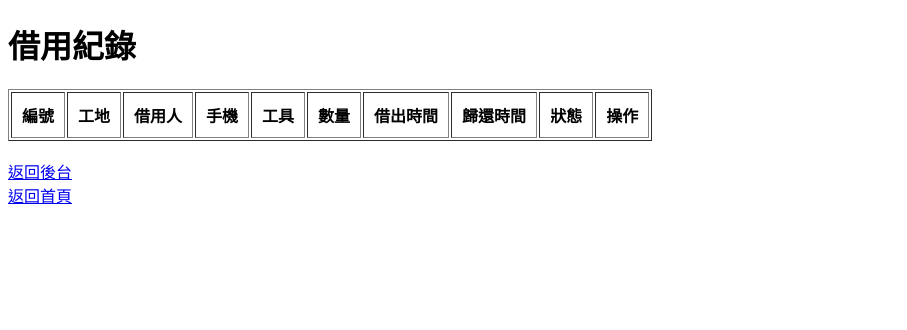
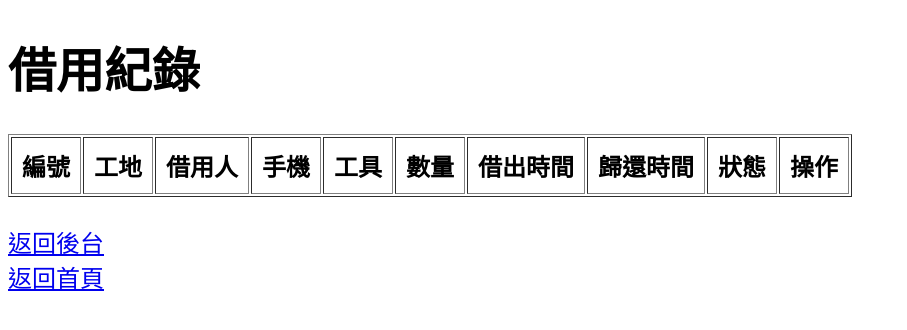
Before and after one commit to 2025itcm05-prog/gongdi-tools, a Flask app: page /history in a window 1280 px wide. Shown: the top 330 px of the page, without its empty margins (0-907 px from the left). Run offline with Flask 3, Linux system fonts and the light colour scheme; data comes from the database, SQL or seed files in the repository; data that the repository does not hold is empty.

```diff
--- a/templates/admin.html
+++ b/templates/admin.html
@@ -3,6 +3,11 @@
 <head>
 <meta charset="UTF-8">
 <title>管理員後台</title>
+<style>
+body{
+    font-size:24px;
+}
+</style>
 </head>
 <body>
 
--- a/templates/admin_login.html
+++ b/templates/admin_login.html
@@ -3,6 +3,11 @@
 <head>
 <meta charset="UTF-8">
 <title>管理員登入</title>
+<style>
+body{
+    font-size:24px;
+}
+</style>
 </head>
 <body>
 
--- a/templates/admin_sites.html
+++ b/templates/admin_sites.html
@@ -3,6 +3,11 @@
 <head>
 <meta charset="UTF-8">
 <title>工地管理</title>
+<style>
+body{
+    font-size:24px;
+}
+</style>
 </head>
 <body>
 
--- a/templates/borrow.html
+++ b/templates/borrow.html
@@ -3,6 +3,11 @@
 <head>
 <meta charset="UTF-8">
 <title>借工具</title>
+<style>
+body{
+    font-size:24px;
+}
+</style>
 </head>
 
 <body>
--- a/templates/history.html
+++ b/templates/history.html
@@ -3,6 +3,11 @@
 <head>
 <meta charset="UTF-8">
 <title>借用紀錄</title>
+<style>
+body{
+    font-size:24px;
+}
+</style>
 </head>
 <body>
 
--- a/templates/index.html
+++ b/templates/index.html
@@ -3,6 +3,11 @@
 <head>
 <meta charset="UTF-8">
 <title>工地借物管理系統</title>
+<style>
+body{
+    font-size:24px;
+}
+</style>
 </head>
 <body>
 
--- a/templates/search.html
+++ b/templates/search.html
@@ -23,6 +23,10 @@ button{
     padding:10px 30px;
 }
 
+<style>
+body{
+    font-size:24px;
+}
 </style>
 
 </head>
--- a/templates/user_result.html
+++ b/templates/user_result.html
@@ -3,6 +3,11 @@
 <head>
 <meta charset="UTF-8">
 <title>借用人搜尋結果</title>
+<style>
+body{
+    font-size:24px;
+}
+</style>
 </head>
 
 <body>
```
